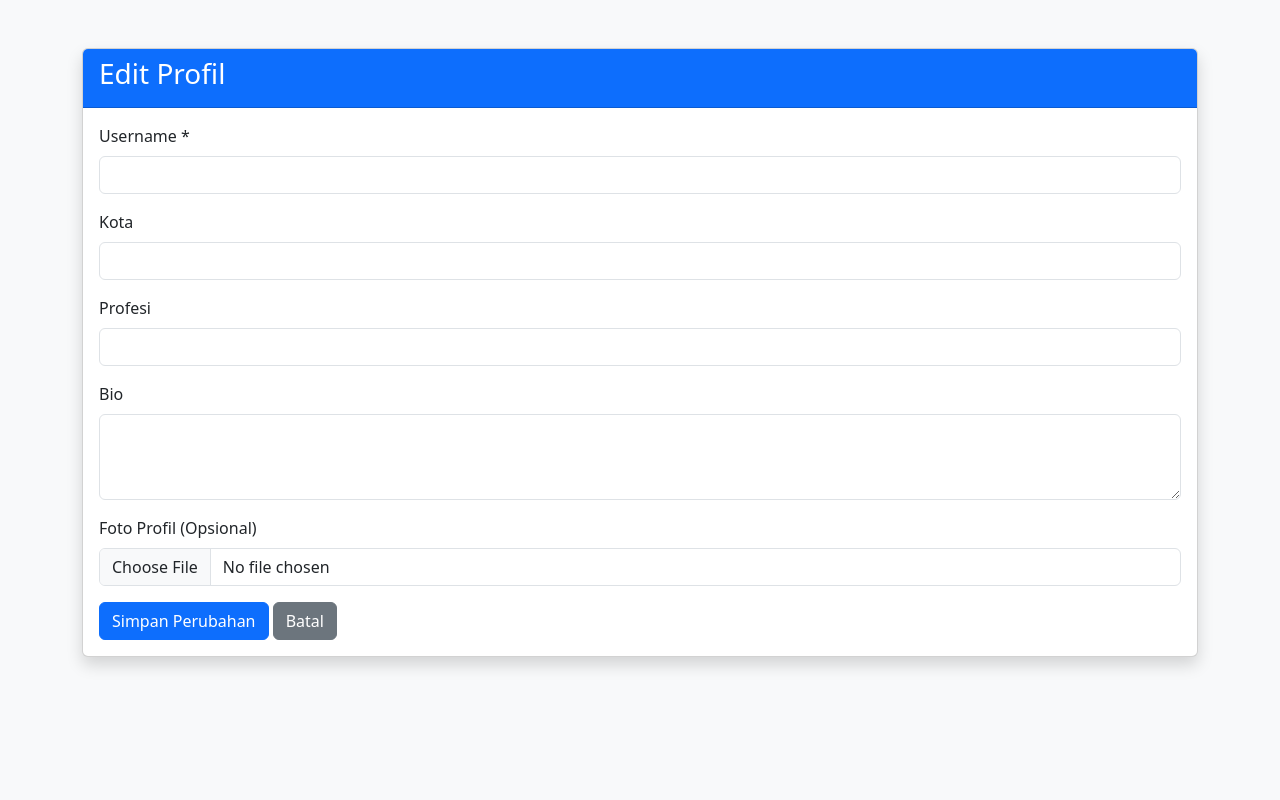
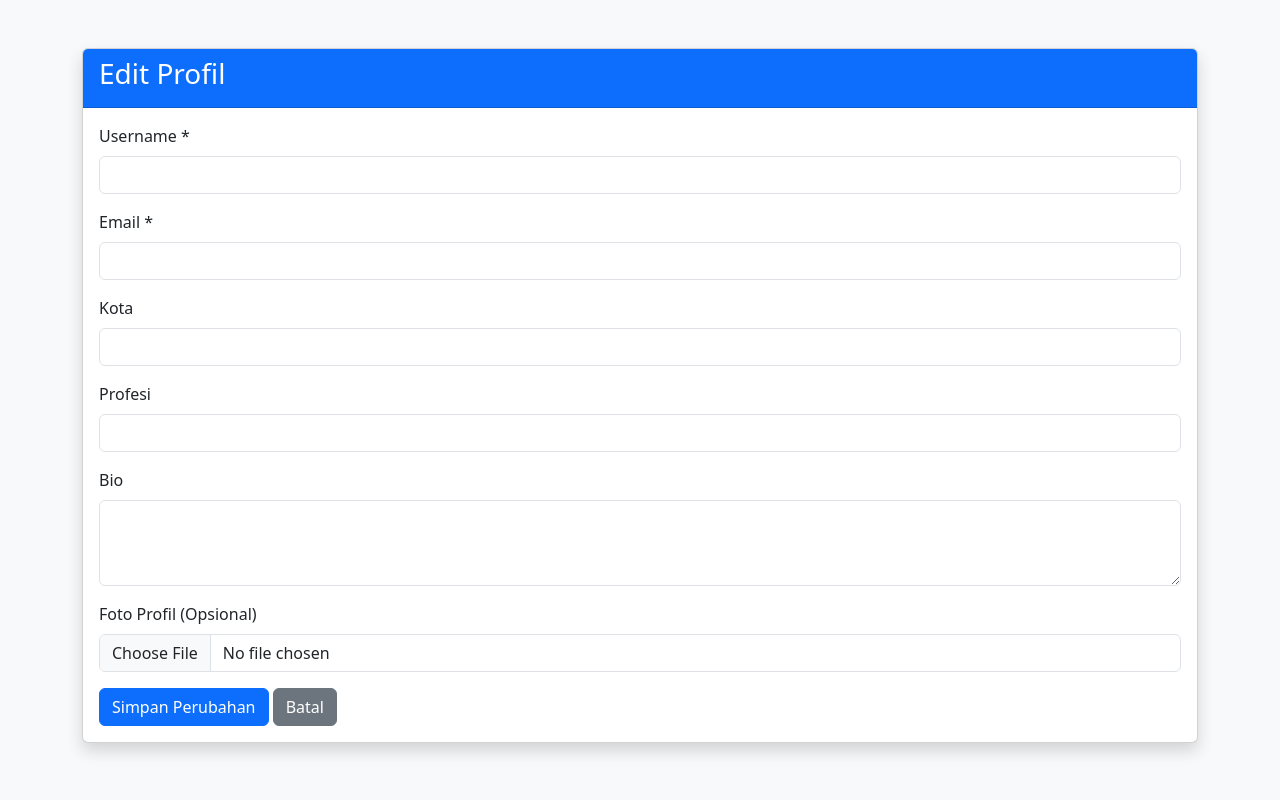
Before and after one commit to Yugaa22-ui/ConnectCircle, a PHP site: page /user/edit_profile.php in a window 1280 px wide. Run offline with PHP 8.4, Linux system fonts and the light colour scheme; the visitor is signed in with stand-in values (Sample User, id 1); data that the repository does not hold is empty.

Commit message:
Menambahkan form ubah email

```diff
--- a/backend/user/edit_profile_process.php
+++ b/backend/user/edit_profile_process.php
@@ -9,30 +9,33 @@ $success = '';
 $error = '';
 
 // Ambil data lama
-$stmt = $conn->prepare("SELECT username, city, profession, bio, profile_picture FROM users WHERE id = ?");
+$stmt = $conn->prepare("SELECT username, email, city, profession, bio, profile_picture FROM users WHERE id = ?");
 $stmt->bind_param("i", $user_id);
 $stmt->execute();
-$stmt->bind_result($old_username, $old_city, $old_profession, $old_bio, $old_profile_picture);
+$stmt->bind_result($old_username, $old_email, $old_city, $old_profession, $old_bio, $old_profile_picture);
 $stmt->fetch();
 $stmt->close();
 
-// Tetapkan nilai default agar bisa digunakan di UI (form input)
 $username = $old_username;
+$email = $old_email;
 $city = $old_city;
 $profession = $old_profession;
 $bio = $old_bio;
-$profile_picture = $old_profile_picture; // default tetap
+$profile_picture = $old_profile_picture;
 $uploaded_new_photo = false;
 
-// Proses update
+// proses update mengisi form
 if ($_SERVER["REQUEST_METHOD"] === "POST") {
     $new_username   = trim($_POST['username']);
+    $new_email      = trim($_POST['email']);
     $new_city       = trim($_POST['city']);
     $new_profession = trim($_POST['profession']);
     $new_bio        = trim($_POST['bio']);
 
-    if (empty($new_username)) {
-        $error = "Username tidak boleh kosong.";
+    if (empty($new_username) || empty($new_email)) {
+        $error = "Username dan Email wajib diisi.";
+    } elseif (!filter_var($new_email, FILTER_VALIDATE_EMAIL)) {
+        $error = "Format email tidak valid.";
     } else {
         // Upload foto jika ada
         if (isset($_FILES['profile_picture']) && $_FILES['profile_picture']['error'] === 0) {
@@ -42,14 +45,13 @@ if ($_SERVER["REQUEST_METHOD"] === "POST") {
 
             if (in_array(strtolower($ext), $allowed)) {
                 $new_filename = 'user_' . $user_id . '_' . time() . '.' . $ext;
-
                 $upload_dir = $_SERVER['DOCUMENT_ROOT'] . '/connectcircle/assets/uploads/img/';
                 if (!is_dir($upload_dir)) mkdir($upload_dir, 0777, true);
 
                 $upload_path = $upload_dir . $new_filename;
 
                 if (move_uploaded_file($file['tmp_name'], $upload_path)) {
-                    // Hapus foto lama jika ada
+                    // hapus foto lama jika ada
                     if ($old_profile_picture && file_exists($upload_dir . $old_profile_picture)) {
                         unlink($upload_dir . $old_profile_picture);
                     }
@@ -63,10 +65,11 @@ if ($_SERVER["REQUEST_METHOD"] === "POST") {
             }
         }
 
-        // ✅ Cek apakah data benar-benar berubah
+        // Cek apakah ada perubahan
         if (
             !$uploaded_new_photo &&
             $new_username === $old_username &&
+            $new_email === $old_email &&
             $new_city === $old_city &&
             $new_profession === $old_profession &&
             $new_bio === $old_bio
@@ -76,12 +79,13 @@ if ($_SERVER["REQUEST_METHOD"] === "POST") {
 
         // Jika ada perubahan dan tidak ada error
         if (empty($error)) {
-            $stmt = $conn->prepare("UPDATE users SET username = ?, city = ?, profession = ?, bio = ?, profile_picture = ? WHERE id = ?");
-            $stmt->bind_param("sssssi", $new_username, $new_city, $new_profession, $new_bio, $profile_picture, $user_id);
+            $stmt = $conn->prepare("UPDATE users SET username = ?, email = ?, city = ?, profession = ?, bio = ?, profile_picture = ? WHERE id = ?");
+            $stmt->bind_param("ssssssi", $new_username, $new_email, $new_city, $new_profession, $new_bio, $profile_picture, $user_id);
 
             if ($stmt->execute()) {
                 $success = "Profil berhasil diperbarui.";
                 $username = $new_username;
+                $email = $new_email;
                 $city = $new_city;
                 $profession = $new_profession;
                 $bio = $new_bio;
@@ -93,3 +97,4 @@ if ($_SERVER["REQUEST_METHOD"] === "POST") {
         }
     }
 }
+?>
--- a/user/edit_profile.php
+++ b/user/edit_profile.php
@@ -9,8 +9,6 @@ include '../backend/user/edit_profile_process.php';
     <meta charset="UTF-8">
     <title>Edit Profil - ConnectCircle</title>
     <meta name="viewport" content="width=device-width, initial-scale=1">
-
-    <!-- Bootstrap 5 -->
     <link href="https://cdn.jsdelivr.net/npm/bootstrap@5.3.0/dist/css/bootstrap.min.css" rel="stylesheet">
 </head>
 <body class="bg-light">
@@ -31,6 +29,11 @@ include '../backend/user/edit_profile_process.php';
                 <div class="mb-3">
                     <label class="form-label">Username *</label>
                     <input type="text" name="username" class="form-control" value="<?= htmlspecialchars($username) ?>" required>
+                </div>
+
+                <div class="mb-3">
+                    <label class="form-label">Email *</label>
+                    <input type="email" name="email" class="form-control" value="<?= htmlspecialchars($email) ?>" required>
                 </div>
 
                 <div class="mb-3">
```
